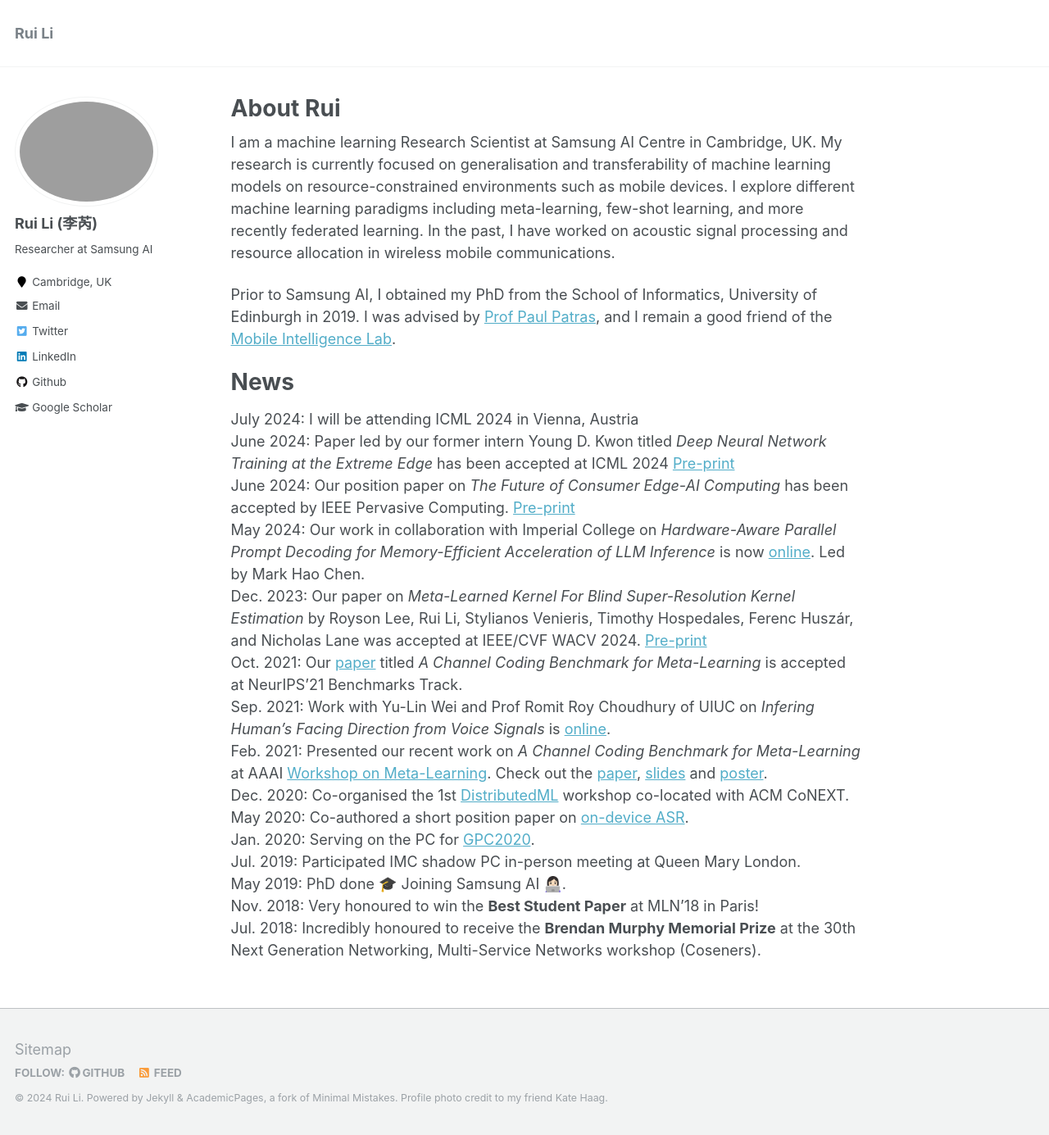
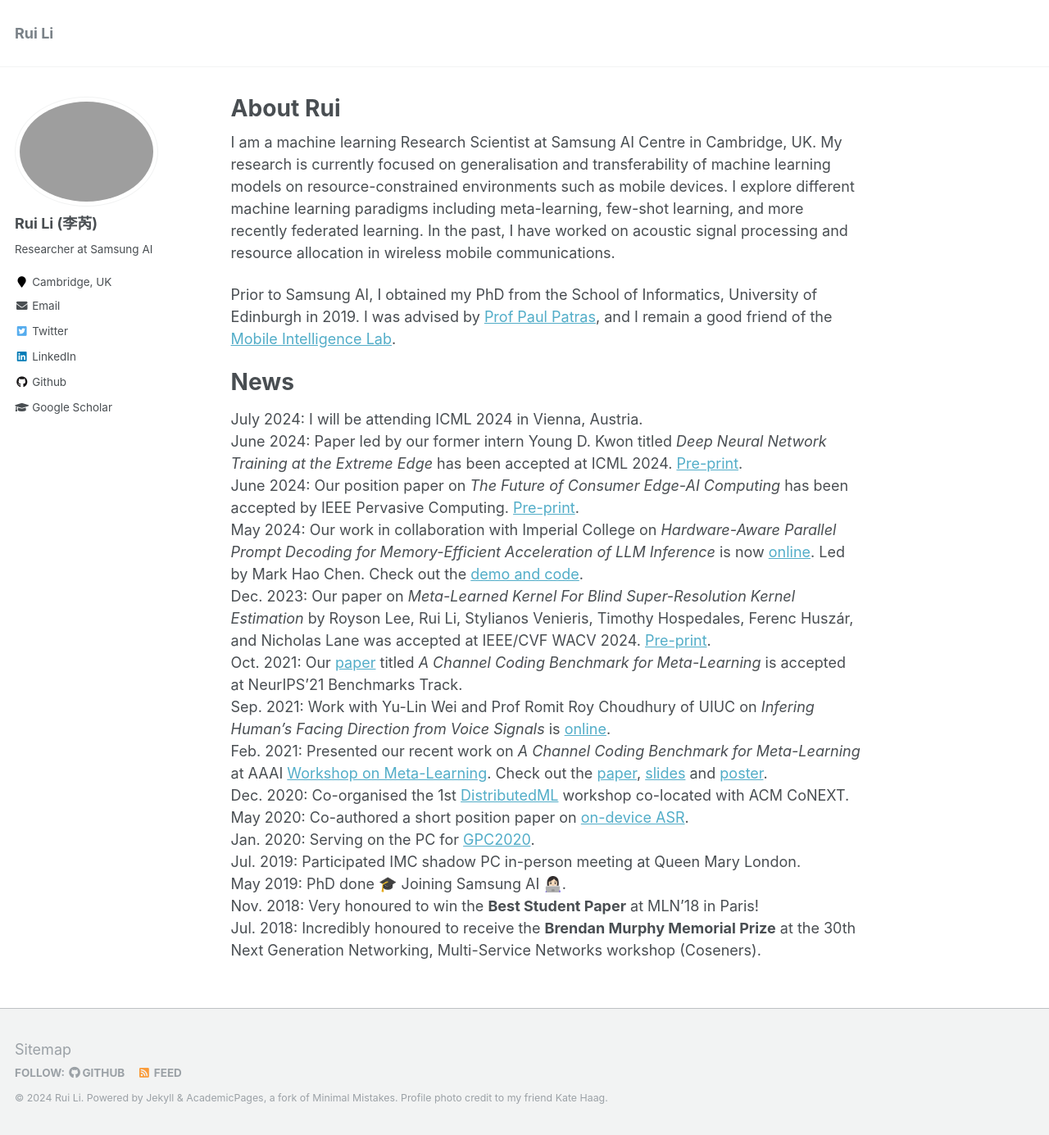
Before and after one commit to ruihuili/ruihuili.github.io, a Jekyll site: the page built from _pages/about.md, in a window 1280 px wide and 1385 px high. Shown: the whole window at 82% size. Built offline with Jekyll 4.4.1, drawn with Linux system fonts in a browser that asks for light colours.

Commit message:
Update about.md

```diff
--- a/_pages/about.md
+++ b/_pages/about.md
@@ -15,11 +15,11 @@ Prior to Samsung AI, I obtained my PhD from the School of Informatics, Universit
 
 News
 =====
-July 2024: I will be attending ICML 2024 in Vienna, Austria
-June 2024: Paper led by our former intern Young D. Kwon titled *Deep Neural Network Training at the Extreme Edge* has been accepted at ICML 2024 [Pre-print](https://arxiv.org/pdf/2307.09988)
-June 2024: Our position paper on *The Future of Consumer Edge-AI Computing* has been accepted by IEEE Pervasive Computing. [Pre-print](https://arxiv.org/pdf/2210.10514)
-May 2024: Our work in collaboration with Imperial College on *Hardware-Aware Parallel Prompt Decoding for Memory-Efficient Acceleration of LLM Inference* is now [online]( https://arxiv.org/pdf/2307.09988). Led by Mark Hao Chen.
-Dec. 2023: Our paper on *Meta-Learned Kernel For Blind Super-Resolution Kernel Estimation* by Royson Lee, Rui Li, Stylianos Venieris, Timothy Hospedales, Ferenc Huszár, and Nicholas Lane was accepted at IEEE/CVF WACV 2024. [Pre-print](https://openaccess.thecvf.com/content/WACV2024/papers/Lee_Meta-Learned_Kernel_for_Blind_Super-Resolution_Kernel_Estimation_WACV_2024_paper.pdf)
+July 2024: I will be attending ICML 2024 in Vienna, Austria.
+June 2024: Paper led by our former intern Young D. Kwon titled *Deep Neural Network Training at the Extreme Edge* has been accepted at ICML 2024. [Pre-print](https://arxiv.org/pdf/2307.09988).
+June 2024: Our position paper on *The Future of Consumer Edge-AI Computing* has been accepted by IEEE Pervasive Computing. [Pre-print](https://arxiv.org/pdf/2210.10514).
+May 2024: Our work in collaboration with Imperial College on *Hardware-Aware Parallel Prompt Decoding for Memory-Efficient Acceleration of LLM Inference* is now [online]( https://arxiv.org/pdf/2307.09988). Led by Mark Hao Chen. Check out the [demo and code](https://github.com/hmarkc/parallel-prompt-decoding).
+Dec. 2023: Our paper on *Meta-Learned Kernel For Blind Super-Resolution Kernel Estimation* by Royson Lee, Rui Li, Stylianos Venieris, Timothy Hospedales, Ferenc Huszár, and Nicholas Lane was accepted at IEEE/CVF WACV 2024. [Pre-print](https://openaccess.thecvf.com/content/WACV2024/papers/Lee_Meta-Learned_Kernel_for_Blind_Super-Resolution_Kernel_Estimation_WACV_2024_paper.pdf).
 Oct. 2021: Our [paper](https://arxiv.org/pdf/2107.07579.pdf) titled *A Channel Coding Benchmark for Meta-Learning* is accepted at NeurIPS'21 Benchmarks Track.
 Sep. 2021: Work with Yu-Lin Wei and Prof Romit Roy Choudhury of UIUC on *Infering Human's Facing Direction from Voice Signals* is [online](https://arxiv.org/pdf/2109.13094.pdf).
 Feb. 2021: Presented our recent work on *A Channel Coding Benchmark for Meta-Learning* at AAAI [Workshop on Meta-Learning](https://sites.google.com/chalearn.org/metalearning?pli=1#h.xuit1fabeozb). Check out the [paper](http://ruihuili.github.io/files/aaai21_paper.pdf), [slides](http://ruihuili.github.io/files/AAAI21_slides.pdf) and [poster](http://ruihuili.github.io/files/AAAI21_poster.pdf).
```
